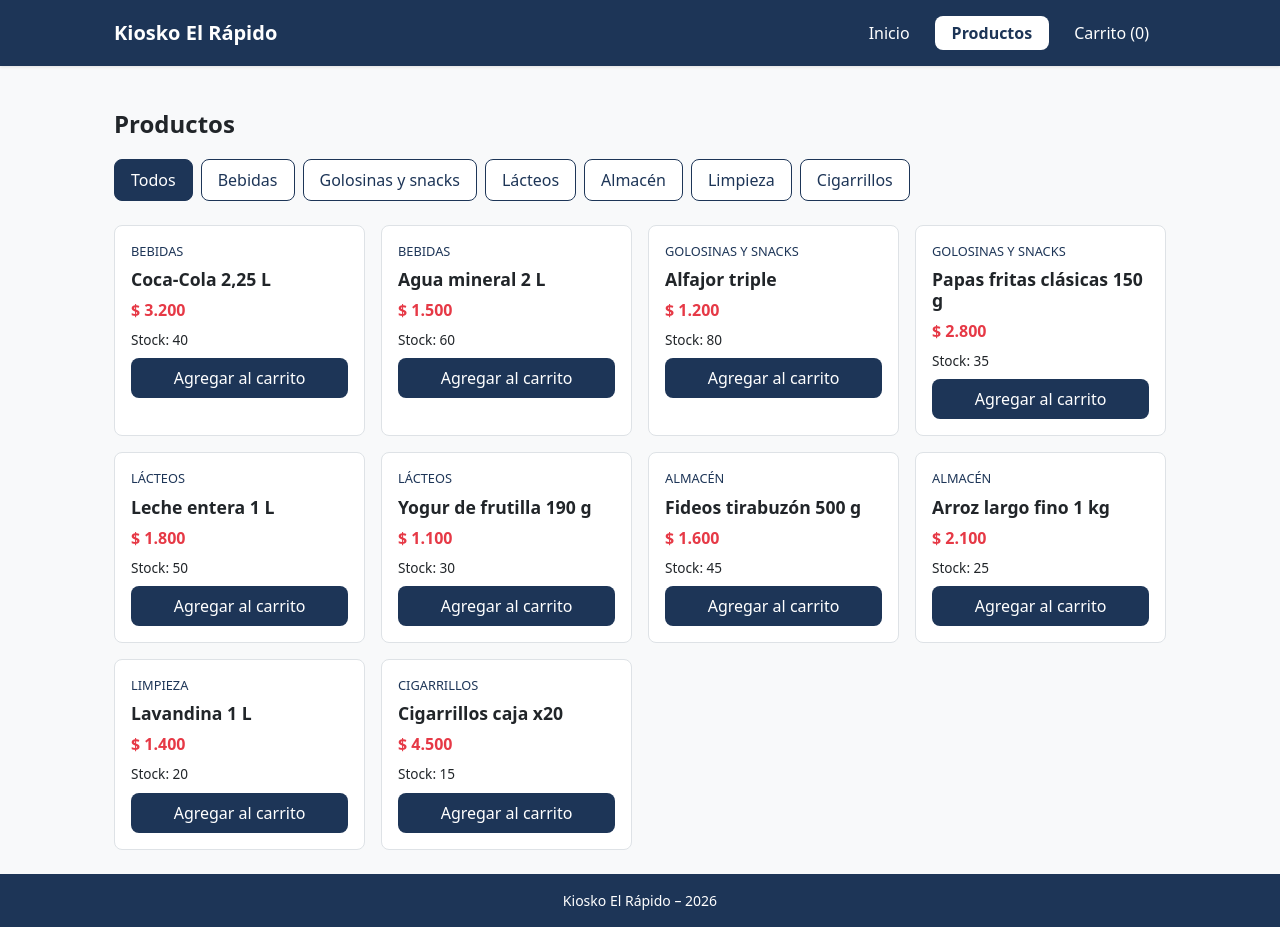
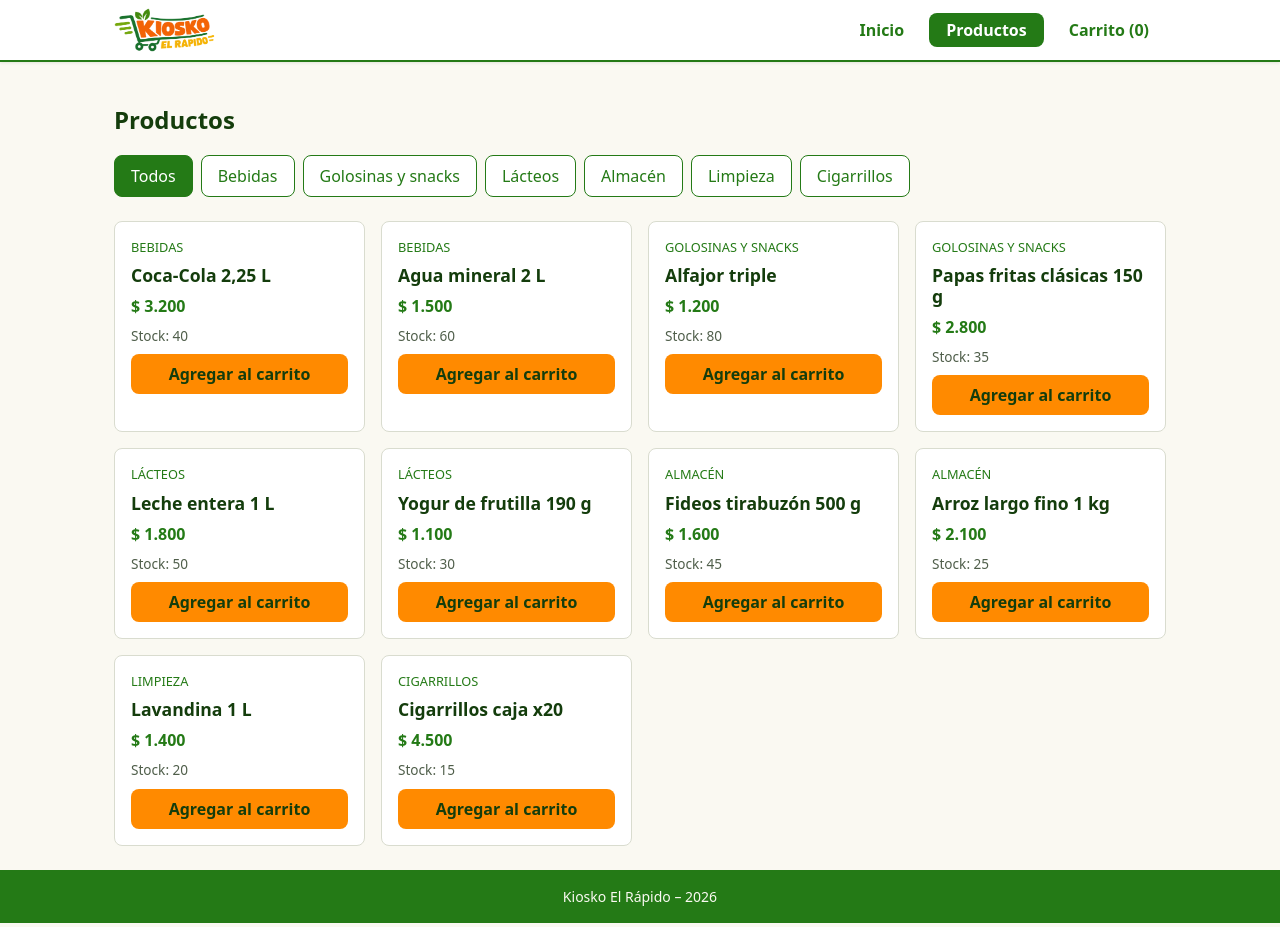
Before and after one commit to maravillalba/kiosco-el-rapido, a React (Vite) app in the folder frontend/: page /products in a window 1280 px wide. Built offline with nearby package versions, Linux system fonts and the light colour scheme.

Commit message:
feat(front): aplica paleta de colores y logo de Kiosko El Rápido

```diff
--- a/frontend/src/components/CartItem.css
+++ b/frontend/src/components/CartItem.css
@@ -4,8 +4,8 @@
   align-items: center;
   gap: var(--espacio-3);
   padding: var(--espacio-3);
-  background: #fff;
-  border: 1px solid #dee2e6;
+  background: var(--color-superficie);
+  border: 1px solid var(--color-borde);
   border-radius: var(--radio);
 }
 
@@ -21,6 +21,7 @@
 .cart-item__unit-price {
   margin: var(--espacio-1) 0 0;
   font-size: 0.85rem;
+  color: var(--color-texto-suave);
 }
 
 .cart-item__quantity {
@@ -37,9 +38,9 @@
 .cart-item__quantity button {
   width: 2rem;
   height: 2rem;
-  color: var(--color-secundario);
-  background: #fff;
-  border: 1px solid var(--color-secundario);
+  color: var(--color-marca);
+  background: var(--color-superficie);
+  border: 1px solid var(--color-marca);
   border-radius: var(--radio);
   cursor: pointer;
 }
@@ -53,15 +54,15 @@
   min-width: 6rem;
   margin: 0;
   font-weight: 700;
-  color: var(--color-primario);
+  color: var(--color-marca);
   text-align: right;
 }
 
 .cart-item__remove {
   padding: var(--espacio-2) var(--espacio-3);
-  color: var(--color-primario);
-  background: #fff;
-  border: 1px solid var(--color-primario);
+  color: var(--color-marca);
+  background: var(--color-superficie);
+  border: 1px solid var(--color-marca);
   border-radius: var(--radio);
   cursor: pointer;
 }
--- a/frontend/src/components/Footer.css
+++ b/frontend/src/components/Footer.css
@@ -1,6 +1,6 @@
 .footer {
-  color: #fff;
-  background: var(--color-secundario);
+  color: var(--color-fondo);
+  background: var(--color-marca);
 }
 
 .footer__text {
--- a/frontend/src/components/Header.css
+++ b/frontend/src/components/Header.css
@@ -1,5 +1,6 @@
 .header {
-  background: var(--color-secundario);
+  background: var(--color-superficie);
+  border-bottom: 2px solid var(--color-marca);
   box-shadow: var(--sombra-chica);
 }
 
@@ -8,18 +9,18 @@
   flex-direction: column;
   align-items: flex-start;
   gap: var(--espacio-2);
-  padding-block: var(--espacio-3);
+  padding-block: var(--espacio-2);
 }
 
 .header__brand {
-  font-size: 1.25rem;
-  font-weight: 700;
-  color: #fff;
-  text-decoration: none;
+  display: block;
+  border-radius: var(--radio);
 }
 
-.header__brand:hover {
-  color: #fff;
+.header__brand img {
+  display: block;
+  width: auto;
+  height: 44px;
 }
 
 .header__nav {
@@ -30,25 +31,21 @@
 
 .header__nav a {
   padding: var(--espacio-1) var(--espacio-3);
-  color: #fff;
+  font-weight: 600;
+  color: var(--color-marca);
   text-decoration: none;
   border: 1px solid transparent;
   border-radius: var(--radio);
 }
 
 .header__nav a:hover {
-  color: #fff;
-  border-color: rgb(255 255 255 / 0.5);
+  color: var(--color-marca);
+  border-color: var(--color-marca);
 }
 
 .header__nav a.active {
-  font-weight: 700;
-  color: var(--color-secundario);
-  background: #fff;
-}
-
-.header a:focus-visible {
-  outline-color: #fff;
+  color: #fff;
+  background: var(--color-marca);
 }
 
 @media (min-width: 768px) {
--- a/frontend/src/components/Header.tsx
+++ b/frontend/src/components/Header.tsx
@@ -1,4 +1,5 @@
 import { Link, NavLink } from 'react-router-dom';
+import logo from '../assets/logo.png';
 import { useCart } from '../context/CartContext.tsx';
 import './Header.css';
 
@@ -9,7 +10,7 @@
     <header className="header">
       <div className="header__inner container">
         <Link to="/" className="header__brand">
-          Kiosko El Rápido
+          <img src={logo} alt="Kiosko El Rápido" />
         </Link>
         <nav className="header__nav">
           <NavLink to="/" end>
--- a/frontend/src/components/ProductCard.css
+++ b/frontend/src/components/ProductCard.css
@@ -3,14 +3,14 @@
   flex-direction: column;
   gap: var(--espacio-2);
   padding: var(--espacio-3);
-  background: #fff;
-  border: 1px solid #dee2e6;
+  background: var(--color-superficie);
+  border: 1px solid var(--color-borde);
   border-radius: var(--radio);
 }
 
 .product-card__category {
   font-size: 0.8rem;
-  color: var(--color-secundario);
+  color: var(--color-marca);
   text-transform: uppercase;
 }
 
@@ -25,27 +25,34 @@
 }
 
 .product-card__name a:hover {
-  color: var(--color-primario);
+  color: var(--color-marca);
+  text-decoration: underline;
 }
 
 .product-card__price {
   margin: 0;
   font-weight: 700;
-  color: var(--color-primario);
+  color: var(--color-marca);
 }
 
 .product-card__stock {
   margin: 0;
   font-size: 0.85rem;
+  color: var(--color-texto-suave);
 }
 
 .product-card button {
   padding: var(--espacio-2) var(--espacio-3);
-  color: #fff;
-  background: var(--color-secundario);
+  font-weight: 700;
+  color: var(--color-marca-oscuro);
+  background: var(--color-primario);
   border: 0;
   border-radius: var(--radio);
   cursor: pointer;
+}
+
+.product-card button:hover:not(:disabled) {
+  background: var(--color-primario-hover);
 }
 
 .product-card button:disabled {
--- a/frontend/src/index.css
+++ b/frontend/src/index.css
@@ -1,14 +1,19 @@
 :root {
-  /* Colores */
-  --color-primario: #e63946;
-  --color-primario-oscuro: #c1121f;
-  --color-secundario: #1d3557;
-  --color-fondo: #f8f9fa;
+  /* Colores de marca */
+  --color-primario: #ff8a00; /* naranja: solo fondo de botones principales */
+  --color-primario-hover: #ffa033;
+  --color-acento: #ffd700; /* amarillo: solo fondos */
+  --color-marca: #247a16; /* verde: texto, bordes y fondos */
+  --color-marca-oscuro: #143d0c; /* texto sobre naranja o amarillo */
+  --color-marca-suave: #e9f3e6;
+
+  /* Colores de interfaz */
+  --color-fondo: #faf9f2; /* crema */
   --color-superficie: #fff;
-  --color-borde: #dee2e6;
-  --color-texto: #212529;
-  --color-texto-suave: #6c757d;
-  --color-foco: #457b9d;
+  --color-borde: #d9dccf;
+  --color-texto: #1f2a1c;
+  --color-texto-suave: #4f5e4a;
+  --color-foco: var(--color-marca);
 
   /* Tipografía */
   --fuente-base: system-ui, sans-serif;
@@ -28,8 +33,8 @@
   --radio-grande: 12px;
 
   /* Sombras */
-  --sombra-chica: 0 1px 3px rgb(0 0 0 / 0.1);
-  --sombra-media: 0 4px 12px rgb(0 0 0 / 0.12);
+  --sombra-chica: 0 1px 3px rgb(20 61 12 / 0.1);
+  --sombra-media: 0 4px 12px rgb(20 61 12 / 0.15);
 
   /* Layout */
   --ancho-maximo: 1100px;
@@ -65,15 +70,16 @@
 h2,
 h3 {
   line-height: 1.2;
+  color: var(--color-marca-oscuro);
   overflow-wrap: break-word;
 }
 
 a {
-  color: var(--color-secundario);
+  color: var(--color-marca);
 }
 
 a:hover {
-  color: var(--color-primario);
+  color: var(--color-marca-oscuro);
 }
 
 button {
--- a/frontend/src/pages/Cart.css
+++ b/frontend/src/pages/Cart.css
@@ -13,8 +13,8 @@
   align-items: flex-end;
   gap: var(--espacio-2);
   padding: var(--espacio-3);
-  background: #fff;
-  border: 1px solid #dee2e6;
+  background: var(--color-superficie);
+  border: 1px solid var(--color-borde);
   border-radius: var(--radio);
 }
 
@@ -25,7 +25,7 @@
 .cart__total {
   font-size: 1.3rem;
   font-weight: 700;
-  color: var(--color-primario);
+  color: var(--color-marca);
 }
 
 .cart__actions {
@@ -41,21 +41,27 @@
 }
 
 .cart__clear {
-  color: var(--color-secundario);
-  background: #fff;
-  border: 1px solid var(--color-secundario);
+  color: var(--color-marca);
+  background: var(--color-superficie);
+  border: 1px solid var(--color-marca);
 }
 
 .cart__checkout {
-  color: #fff;
+  font-weight: 700;
+  color: var(--color-marca-oscuro);
   background: var(--color-primario);
   border: 1px solid var(--color-primario);
 }
 
+.cart__checkout:hover {
+  background: var(--color-primario-hover);
+  border-color: var(--color-primario-hover);
+}
+
 .cart__confirmation {
   padding: var(--espacio-3);
-  background: #e8f5e9;
-  border: 1px solid #81c784;
+  background: var(--color-marca-suave);
+  border: 1px solid var(--color-marca);
   border-radius: var(--radio);
 }
 
--- a/frontend/src/pages/Home.css
+++ b/frontend/src/pages/Home.css
@@ -5,17 +5,28 @@
 }
 
 .home__hero {
+  display: flex;
+  flex-direction: column;
+  align-items: center;
   padding: var(--espacio-4) var(--espacio-3);
   text-align: center;
-  background: var(--color-superficie);
+  background: var(--color-fondo);
+  border: 1px solid var(--color-borde);
   border-radius: var(--radio-grande);
   box-shadow: var(--sombra-chica);
+}
+
+.home__logo {
+  display: block;
+  width: 100%;
+  max-width: 360px;
+  margin-bottom: var(--espacio-3);
 }
 
 .home__hero h1 {
   margin: 0 0 var(--espacio-2);
   font-size: 1.75rem;
-  color: var(--color-primario);
+  color: var(--color-marca);
 }
 
 .home__tagline {
@@ -27,15 +38,15 @@
   display: inline-block;
   padding: var(--espacio-2) var(--espacio-4);
   font-weight: 700;
-  color: #fff;
+  color: var(--color-marca-oscuro);
   text-decoration: none;
   background: var(--color-primario);
   border-radius: var(--radio);
 }
 
 .home__cta:hover {
-  color: #fff;
-  background: var(--color-primario-oscuro);
+  color: var(--color-marca-oscuro);
+  background: var(--color-primario-hover);
 }
 
 .home__categories h2 {
@@ -45,26 +56,36 @@
 .home__category-grid {
   display: grid;
   grid-template-columns: repeat(auto-fit, minmax(min(150px, 100%), 1fr));
+  grid-auto-rows: 1fr;
   gap: var(--espacio-3);
   margin: 0;
   padding: 0;
   list-style: none;
 }
 
+.home__category-grid li {
+  display: flex;
+}
+
 .home__category-grid a {
-  display: block;
+  display: flex;
+  flex: 1;
+  align-items: center;
+  justify-content: center;
   padding: var(--espacio-4) var(--espacio-3);
   font-weight: 600;
+  color: var(--color-marca);
   text-align: center;
   text-decoration: none;
   background: var(--color-superficie);
-  border: 1px solid var(--color-borde);
+  border: 2px solid var(--color-marca);
   border-radius: var(--radio);
   box-shadow: var(--sombra-chica);
 }
 
 .home__category-grid a:hover {
-  border-color: var(--color-primario);
+  color: var(--color-marca-oscuro);
+  background: var(--color-acento);
   box-shadow: var(--sombra-media);
 }
 
--- a/frontend/src/pages/Home.tsx
+++ b/frontend/src/pages/Home.tsx
@@ -1,4 +1,5 @@
 import { Link } from 'react-router-dom';
+import logo from '../assets/logo.png';
 import type { Category } from '../types';
 import { CATEGORY_LABELS } from '../utils/format';
 import './Home.css';
@@ -9,6 +10,7 @@
   return (
     <div className="home">
       <section className="home__hero">
+        <img src={logo} alt="" className="home__logo" />
         <h1>Kiosko El Rápido</h1>
         <p className="home__tagline">
           Bebidas, golosinas, almacén y más, a un par de clics. ¡Bienvenido!
--- a/frontend/src/pages/ProductDetail.css
+++ b/frontend/src/pages/ProductDetail.css
@@ -7,23 +7,42 @@
 
 .product-detail button {
   padding: var(--espacio-2) var(--espacio-3);
-  color: var(--color-secundario);
-  background: #fff;
-  border: 1px solid var(--color-secundario);
   border-radius: var(--radio);
   cursor: pointer;
 }
 
+.product-detail__back {
+  color: var(--color-marca);
+  background: var(--color-superficie);
+  border: 1px solid var(--color-marca);
+}
+
+.product-detail__add {
+  font-weight: 700;
+  color: var(--color-marca-oscuro);
+  background: var(--color-primario);
+  border: 0;
+}
+
+.product-detail__add:hover:not(:disabled) {
+  background: var(--color-primario-hover);
+}
+
+.product-detail__add:disabled {
+  opacity: 0.5;
+  cursor: not-allowed;
+}
+
 .product-detail__category {
   font-size: 0.8rem;
-  color: var(--color-secundario);
+  color: var(--color-marca);
   text-transform: uppercase;
 }
 
 .product-detail__price {
   font-size: 1.4rem;
   font-weight: 700;
-  color: var(--color-primario);
+  color: var(--color-marca);
 }
 
 .product-detail__quantity {
@@ -35,4 +54,6 @@
 .product-detail__quantity input {
   width: 6rem;
   padding: var(--espacio-2);
+  border: 1px solid var(--color-borde);
+  border-radius: var(--radio);
 }
--- a/frontend/src/pages/ProductDetail.tsx
+++ b/frontend/src/pages/ProductDetail.tsx
@@ -31,7 +31,11 @@
 
   return (
     <section className="product-detail">
-      <button type="button" onClick={() => navigate('/products')}>
+      <button
+        type="button"
+        className="product-detail__back"
+        onClick={() => navigate('/products')}
+      >
         Volver
       </button>
       <span className="product-detail__category">
@@ -53,6 +57,7 @@
       </label>
       <button
         type="button"
+        className="product-detail__add"
         onClick={() => addToCart(product, quantity)}
         disabled={product.stock === 0}
       >
--- a/frontend/src/pages/Products.css
+++ b/frontend/src/pages/Products.css
@@ -7,16 +7,16 @@
 
 .products__filters button {
   padding: var(--espacio-2) var(--espacio-3);
-  color: var(--color-secundario);
-  background: #fff;
-  border: 1px solid var(--color-secundario);
+  color: var(--color-marca);
+  background: var(--color-superficie);
+  border: 1px solid var(--color-marca);
   border-radius: var(--radio);
   cursor: pointer;
 }
 
 .products__filters button[aria-pressed='true'] {
   color: #fff;
-  background: var(--color-secundario);
+  background: var(--color-marca);
 }
 
 .products__grid {
```
Also changed, not shown: frontend/src/assets/logo.png (added).
